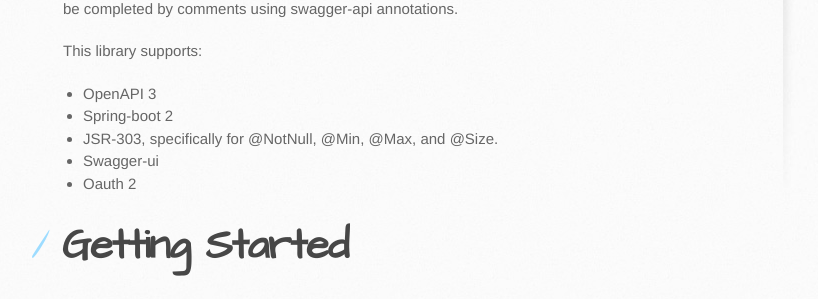
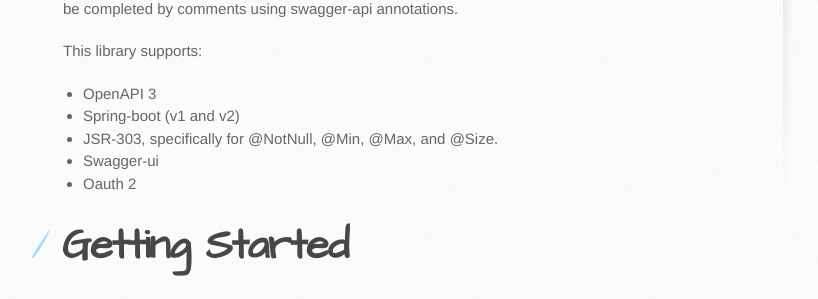
Before and after one commit to springdoc/springdoc-openapi-demos, a Jekyll site: the page built from docs/index.md, in a window 1280 px wide and 900 px high, scrolled down 395 px. Shown: the part 153-452 px from the top of the window, without its empty margins (107-925 px from the left). Built offline with Jekyll 4.4.1, drawn with Linux system fonts in a browser that asks for light colours.

Commit message:
Update index.md

```diff
--- a/docs/index.md
+++ b/docs/index.md
@@ -13,7 +13,7 @@
 
 This library supports:
 *  OpenAPI 3
-*  Spring-boot 2
+*  Spring-boot (v1 and v2)
 *  JSR-303, specifically for @NotNull, @Min, @Max, and @Size.
 *  Swagger-ui
 *  Oauth 2
```
